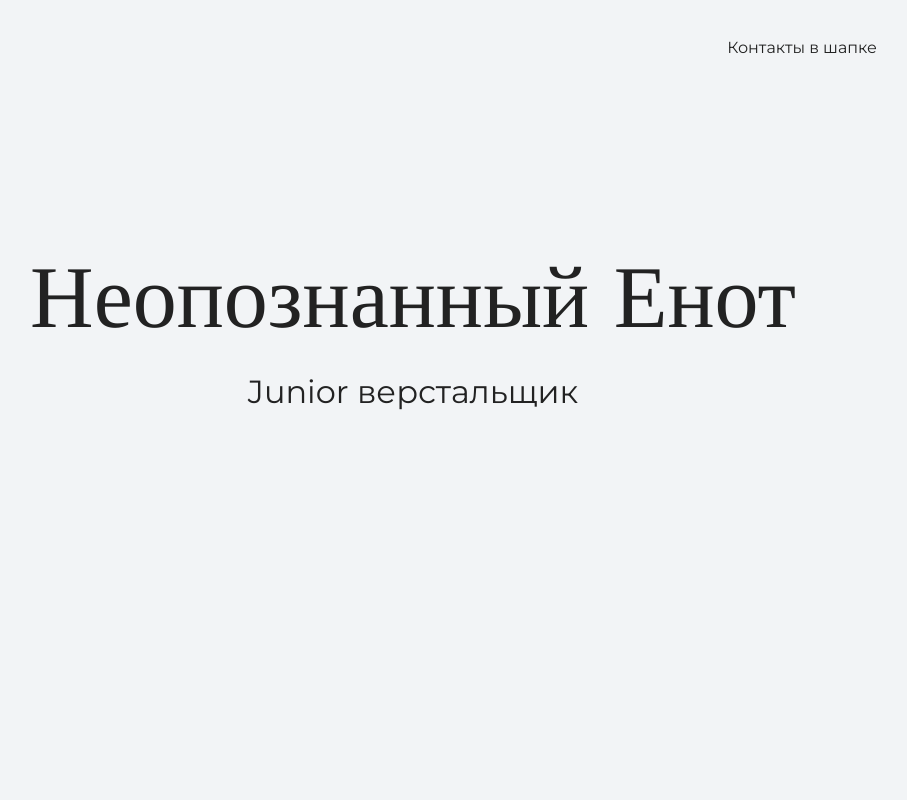
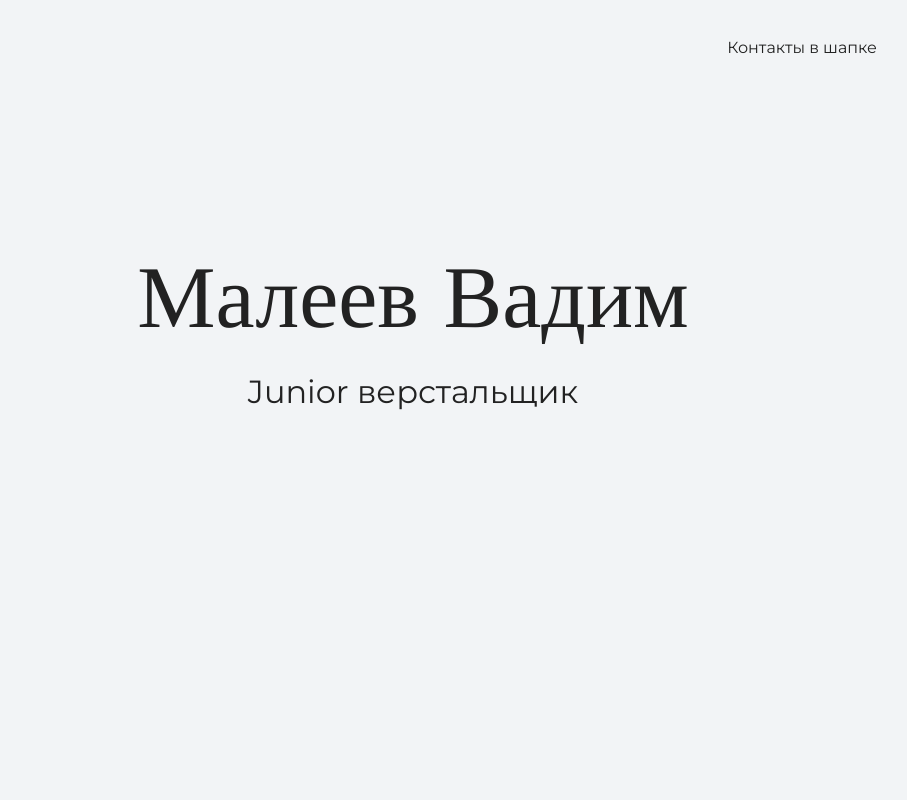
Before and after one commit to maleeffsetpr/my-site, a plain HTML site: page index.html in a window 1280 px wide. Shown: the top 800 px of the page, without its empty margins (227-1134 px from the left). Drawn offline with nearby package versions, Linux system fonts and the light colour scheme.

Commit message:
меняет текст на гл странице

```diff
--- a/index.html
+++ b/index.html
@@ -15,7 +15,7 @@
     </header>
 
     <section class="hero-image">
-      <h1 class="heading">Неопознанный Енот</h1>
+      <h1 class="heading">Малеев Вадим</h1>
       <p>Junior верстальщик</p>
     </section>
 
```
